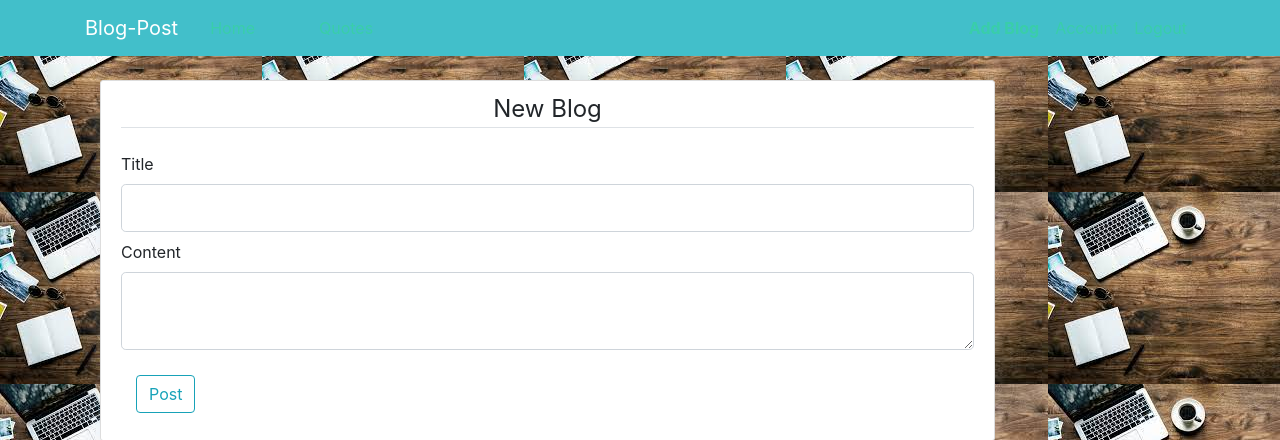
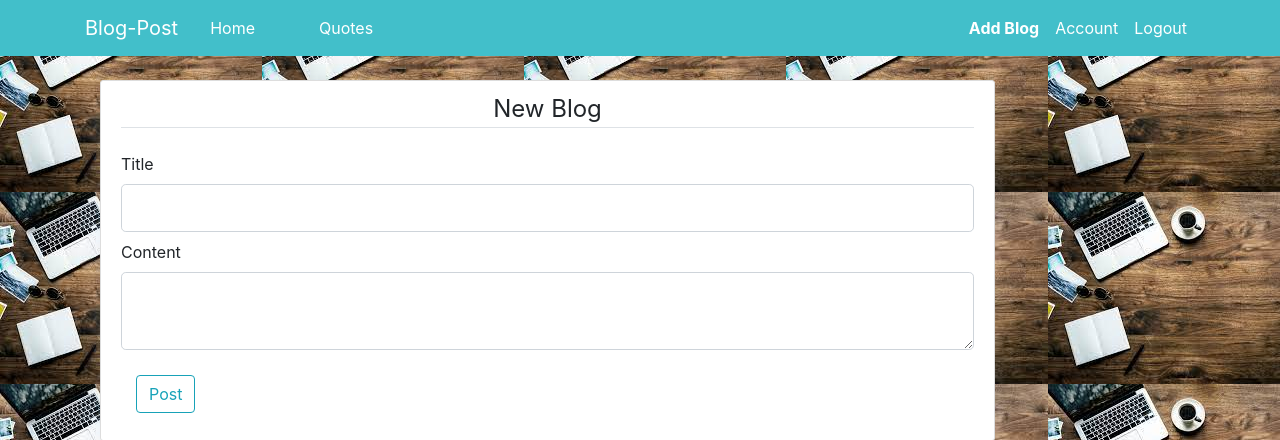
Before and after one commit to Wanjiru393/Blog-Post, a Flask app: page /post/new in a window 1280 px wide. Shown: the top 440 px of the page. Run offline with Flask 2, Linux system fonts and the light colour scheme; a user stored in the database is signed in; some libraries are stand-ins or nearby versions.

Commit message:
Tweaked styling

```diff
--- a/app/templates/layout.html
+++ b/app/templates/layout.html
@@ -26,26 +26,26 @@
           </button>
           <div class="collapse navbar-collapse" id="navbarToggle">
             <div class="navbar-nav mr-auto">
-              <a class="nav-item nav-link mr-5 ms-5" style="color: #39cea9;" href="{{ url_for('home') }}">Home</a>
-              <a class="nav-item nav-link mr-5 ms-5" style="color: #39cea9;" href="{{ url_for('quote') }}"> Quotes</a>
+              <a class="nav-item nav-link mr-5 ms-5" style="color: #ffffff;" href="{{ url_for('home') }}">Home</a>
+              <a class="nav-item nav-link mr-5 ms-5" style="color: #ffffff;" href="{{ url_for('quote') }}"> Quotes</a>
 
             </div>
             <!-- Navbar Right Side -->
             <div class="navbar-nav">
               {% if current_user.is_authenticated %}
-              <a class="nav-item nav-link align-right" style="color: #39cea9; font-weight: bold;" href="{{ url_for('new_post') }}">Add Blog</a>
-              <a class="nav-item nav-link align-right" style="color: #39cea9;" href="{{ url_for('account') }}">Account</a>
-              <a class="nav-item nav-link align-right" style="color: #39cea9;" href="{{ url_for('logout') }}">Logout</a>
+              <a class="nav-item nav-link align-right" style="color: #ffffff; font-weight: bold;" href="{{ url_for('new_post') }}">Add Blog</a>
+              <a class="nav-item nav-link align-right" style="color: #ffffff;" href="{{ url_for('account') }}">Account</a>
+              <a class="nav-item nav-link align-right" style="color: #ffffff;" href="{{ url_for('logout') }}">Logout</a>
               {% else %}
-                <a class="nav-item nav-link align-right" style="color: #39cea9;" href="{{ url_for('login') }}"> Login
-                <svg xmlns="http://www.w3.org/2000/svg"  width="22" height="22" fill="#39cea9" class="bi bi-box-arrow-in-left" viewBox="0 0 16 16">
+                <a class="nav-item nav-link align-right" style="color: #ffffff;" href="{{ url_for('login') }}"> Login
+                <svg xmlns="http://www.w3.org/2000/svg"  width="22" height="22" fill="##ffffff" class="bi bi-box-arrow-in-left" viewBox="0 0 16 16">
                   <path fill-rule="evenodd" d="M10 3.5a.5.5 0 0 0-.5-.5h-8a.5.5 0 0 0-.5.5v9a.5.5 0 0 0 .5.5h8a.5.5 0 0 0 .5-.5v-2a.5.5 0 0 1 1 0v2A1.5 1.5 0 0 1 9.5 14h-8A1.5 1.5 0 0 1 0 12.5v-9A1.5 1.5 0 0 1 1.5 2h8A1.5 1.5 0 0 1 11 3.5v2a.5.5 0 0 1-1 0v-2z"/>
                   <path fill-rule="evenodd" d="M4.146 8.354a.5.5 0 0 1 0-.708l3-3a.5.5 0 1 1 .708.708L5.707 7.5H14.5a.5.5 0 0 1 0 1H5.707l2.147 2.146a.5.5 0 0 1-.708.708l-3-3z"/>
                 </svg>
                 </a>
 
-              <a class="nav-item nav-link align-right" style="color: #39cea9;" href="{{ url_for('register') }}">Register
-                <svg xmlns="http://www.w3.org/2000/svg" width="22" height="22" fill="#39cea9" class="bi bi-person-plus-fill" viewBox="0 0 16 16">
+              <a class="nav-item nav-link align-right" style="color: #ffffff;" href="{{ url_for('register') }}">Register
+                <svg xmlns="http://www.w3.org/2000/svg" width="22" height="22" fill="#ffffff" class="bi bi-person-plus-fill" viewBox="0 0 16 16">
                   <path d="M1 14s-1 0-1-1 1-4 6-4 6 3 6 4-1 1-1 1H1zm5-6a3 3 0 1 0 0-6 3 3 0 0 0 0 6z"/>
                   <path fill-rule="evenodd" d="M13.5 5a.5.5 0 0 1 .5.5V7h1.5a.5.5 0 0 1 0 1H14v1.5a.5.5 0 0 1-1 0V8h-1.5a.5.5 0 0 1 0-1H13V5.5a.5.5 0 0 1 .5-.5z"/>
                 </svg>
```
